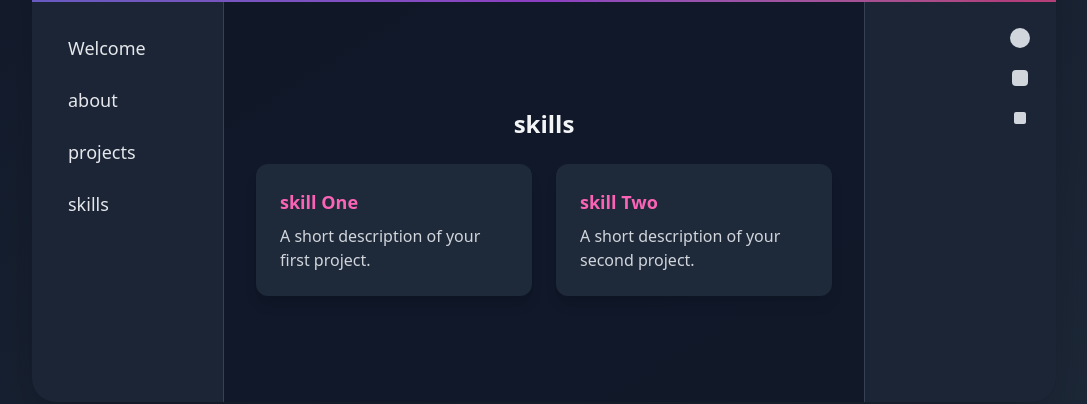
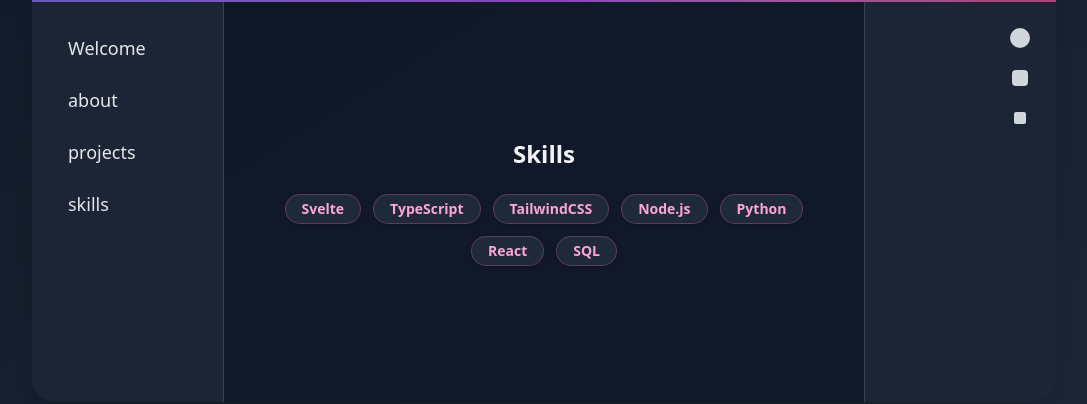
Before and after one commit to abn-oc/portfolio, a SvelteKit app: page /skills in a window 1280 px wide. Shown: the part 294-698 px from the top of the page, without its empty margins (96-1183 px from the left). Built offline with nearby package versions, Linux system fonts and the light colour scheme; grey boxes are pictures that could not be loaded.

Commit message:
components

```diff
--- /dev/null
+++ b/src/lib/ProjectCard.svelte
@@ -0,0 +1,9 @@
+<script lang="ts">
+  export let title: string;
+  export let description: string;
+</script>
+
+<div class="bg-gray-800 rounded-xl p-6 shadow-lg flex flex-col gap-2">
+  <h3 class="text-lg font-semibold text-pink-400">{title}</h3>
+  <p class="text-gray-300">{description}</p>
+</div>
--- /dev/null
+++ b/src/lib/SkillBadge.svelte
@@ -0,0 +1,7 @@
+<script lang="ts">
+  export let skill: string;
+</script>
+
+<span class="inline-block bg-gray-800 text-pink-300 rounded-full px-4 py-1 text-sm font-semibold shadow border border-pink-400/30">
+  {skill}
+</span>
--- a/src/routes/projects/+page.svelte
+++ b/src/routes/projects/+page.svelte
@@ -1,13 +1,11 @@
+<script lang="ts">
+  import ProjectCard from '$lib/ProjectCard.svelte';
+</script>
+
 <div class="w-full flex flex-col items-center gap-4">
   <h2 class="text-2xl font-bold text-gray-100 mb-2">Projects</h2>
   <div class="grid grid-cols-1 md:grid-cols-2 gap-6 w-full max-w-3xl">
-    <div class="bg-gray-800 rounded-xl p-6 shadow-lg flex flex-col gap-2">
-      <h3 class="text-lg font-semibold text-pink-400">Project One</h3>
-      <p class="text-gray-300">A short description of your first project.</p>
-    </div>
-    <div class="bg-gray-800 rounded-xl p-6 shadow-lg flex flex-col gap-2">
-      <h3 class="text-lg font-semibold text-pink-400">Project Two</h3>
-      <p class="text-gray-300">A short description of your second project.</p>
-    </div>
+    <ProjectCard title="Project One" description="A short description of your first project." />
+    <ProjectCard title="Project Two" description="A short description of your second project." />
   </div>
 </div>
--- a/src/routes/skills/+page.svelte
+++ b/src/routes/skills/+page.svelte
@@ -1,13 +1,16 @@
+<script lang="ts">
+  import SkillBadge from '$lib/SkillBadge.svelte';
+</script>
+
 <div class="w-full flex flex-col items-center gap-4">
-  <h2 class="text-2xl font-bold text-gray-100 mb-2">skills</h2>
-  <div class="grid grid-cols-1 md:grid-cols-2 gap-6 w-full max-w-3xl">
-    <div class="bg-gray-800 rounded-xl p-6 shadow-lg flex flex-col gap-2">
-      <h3 class="text-lg font-semibold text-pink-400">skill  One</h3>
-      <p class="text-gray-300">A short description of your first project.</p>
-    </div>
-    <div class="bg-gray-800 rounded-xl p-6 shadow-lg flex flex-col gap-2">
-      <h3 class="text-lg font-semibold text-pink-400">skill Two</h3>
-      <p class="text-gray-300">A short description of your second project.</p>
-    </div>
+  <h2 class="text-2xl font-bold text-gray-100 mb-2">Skills</h2>
+  <div class="flex flex-wrap gap-3 justify-center w-full max-w-2xl">
+    <SkillBadge skill="Svelte" />
+    <SkillBadge skill="TypeScript" />
+    <SkillBadge skill="TailwindCSS" />
+    <SkillBadge skill="Node.js" />
+    <SkillBadge skill="Python" />
+    <SkillBadge skill="React" />
+    <SkillBadge skill="SQL" />
   </div>
 </div>
```
